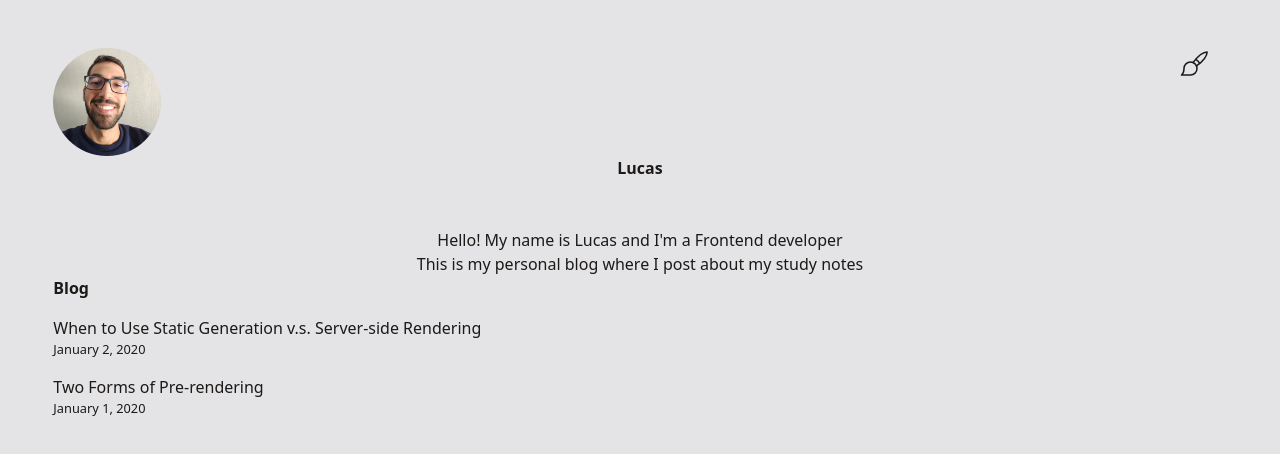
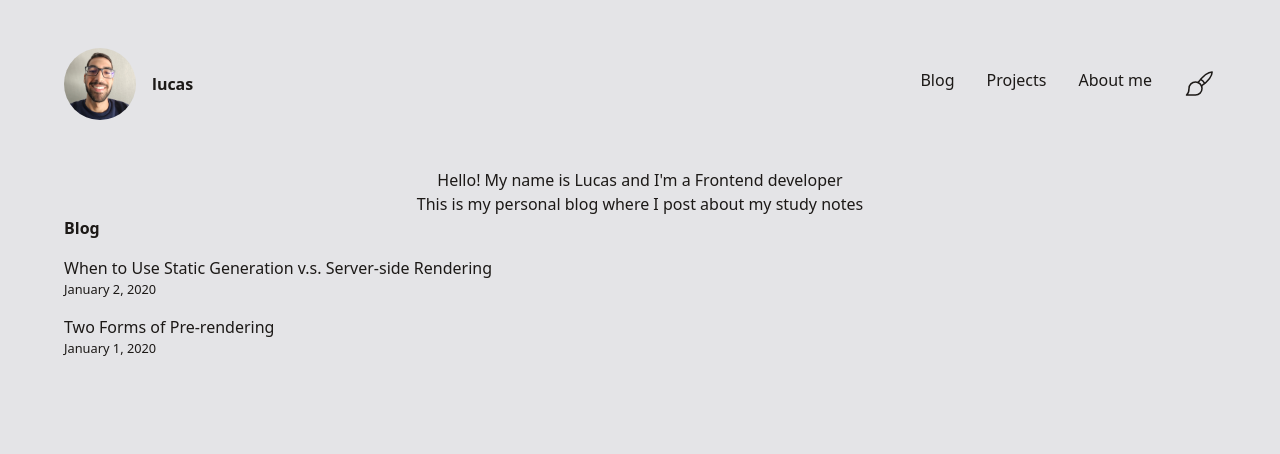
Before and after one commit to acamposlucas/nextjs-blog, a Next.js app: page / in a window 1280 px wide. Shown: the top 454 px of the page. Built offline with nearby package versions, Linux system fonts and the light colour scheme; what tailwindcss-fluid-type would draw is missing.

Commit message:
feat: create Header component

```diff
--- /dev/null
+++ b/src/components/header.tsx
@@ -0,0 +1,81 @@
+import Image from "next/image";
+import Link from "next/link";
+import { useRouter } from "next/router";
+import { PaintBrush } from "phosphor-react";
+
+interface IHeader {
+  home?: boolean;
+  handleToggleTheme: () => void;
+}
+
+const name = "lucas";
+
+export const Header = ({ home, handleToggleTheme }: IHeader) => {
+  const router = useRouter();
+
+  return (
+    <header>
+      <div className="flex items-center justify-between">
+        <div className="flex items-center gap-4">
+          {home ? (
+            <>
+              <Image
+                priority
+                src="/assets/profile.jpg"
+                className="rounded-full"
+                height={72}
+                width={72}
+                alt=""
+              />
+              <h1 className="font-bold text-2xl">{name}</h1>
+            </>
+          ) : (
+            <>
+              <Link href="/">
+                <a>
+                  <Image
+                    priority
+                    src="/assets/profile.jpg"
+                    className="rounded-full"
+                    height={72}
+                    width={72}
+                    alt=""
+                  />
+                </a>
+              </Link>
+              <h2 className="font-bold text-2xl">
+                <Link href="/">
+                  <a className="">{name}</a>
+                </Link>
+              </h2>
+            </>
+          )}
+        </div>
+        <div className="flex gap-8">
+          <nav>
+            <ul className="flex gap-8">
+              {[
+                ["Blog", "/"],
+                ["Projects", "/projects"],
+                ["About me", "/about"],
+              ].map(([title, url]) => (
+                <li>
+                  <Link href={url}>
+                    <a>{title}</a>
+                  </Link>
+                </li>
+              ))}
+            </ul>
+          </nav>
+          <button type="button" onClick={handleToggleTheme} className="">
+            <PaintBrush
+              size={32}
+              weight={"light"}
+              className="hover:transition-colors"
+            />
+          </button>
+        </div>
+      </div>
+    </header>
+  );
+};
--- a/src/components/layout.tsx
+++ b/src/components/layout.tsx
@@ -4,8 +4,8 @@ import Image from "next/image";
 import Link from "next/link";
 import { useState, useEffect } from "react";
 import { PaintBrush } from "phosphor-react";
+import { Header } from "./header";
 
-const name = "Lucas";
 export const siteTitle = "leifoleifo.dev";
 
 interface ILayout {
@@ -31,7 +31,7 @@ export default function Layout({ children, home }: ILayout) {
 
   return (
     <div className="min-h-screen bg-zinc-200 text-stone-900 transition-colors duration-700 ease-in-out dark:bg-stone-900 dark:text-zinc-200">
-      <div className="relative mx-auto mb-24 w-11/12 max-w-7xl py-12">
+      <div className="relative mx-auto w-11/12 max-w-6xl py-12">
         <Head>
           <link rel="icon" href="/favicon.ico" />
           <meta
@@ -47,52 +47,7 @@ export default function Layout({ children, home }: ILayout) {
           <meta name="og:title" content={siteTitle} />
           <meta name="twitter:card" content="summary_large_image" />
         </Head>
-        <button
-          type="button"
-          onClick={handleToggleTheme}
-          className="absolute right-4 top-12"
-        >
-          <PaintBrush
-            size={32}
-            weight={"light"}
-            className="hover:transition-colors"
-          />
-        </button>
-        <header className="text-center">
-          {home ? (
-            <>
-              <Image
-                priority
-                src="/assets/profile.jpg"
-                className="rounded-full"
-                height={108}
-                width={108}
-                alt=""
-              />
-              <h1 className="font-bold text-2xl">{name}</h1>
-            </>
-          ) : (
-            <>
-              <Link href="/">
-                <a>
-                  <Image
-                    priority
-                    src="/assets/profile.jpg"
-                    className="rounded-full"
-                    height={108}
-                    width={108}
-                    alt=""
-                  />
-                </a>
-              </Link>
-              <h2 className="">
-                <Link href="/">
-                  <a className="">{name}</a>
-                </Link>
-              </h2>
-            </>
-          )}
-        </header>
+        <Header home={home} handleToggleTheme={handleToggleTheme} />
         <main className="py-12">
           {children}
           {!home && (
```
